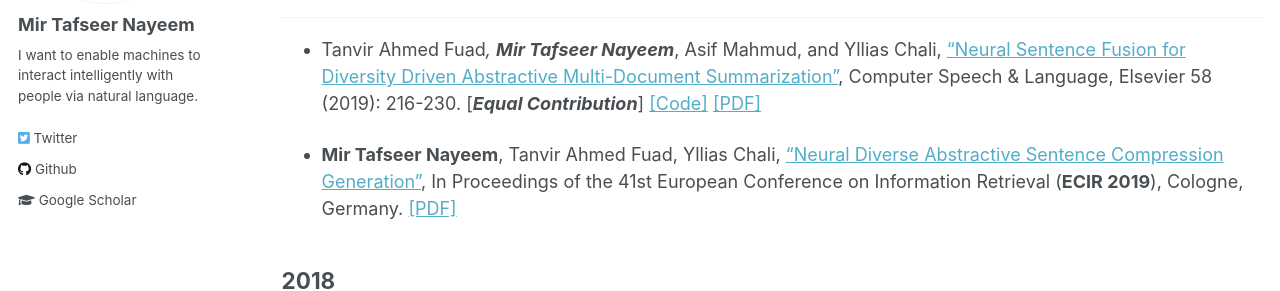
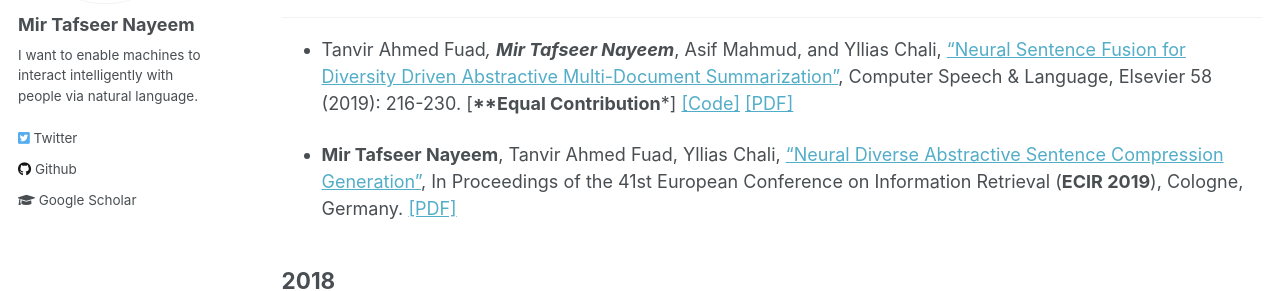
Before and after one commit to sujan-sarker/sujan-sarker.github.io, a Jekyll site: the page built from _pages/publications.md, in a window 1280 px wide and 900 px high. Shown: the part 283-574 px from the top of the window. Built offline with Jekyll 4.4.1, drawn with Linux system fonts in a browser that asks for light colours.

```diff
--- a/_pages/publications.md
+++ b/_pages/publications.md
@@ -12,7 +12,7 @@ author_profile: true
 
 ## 2019
 -----------
-*  Tanvir Ahmed Fuad*, **Mir Tafseer Nayeem***, Asif Mahmud, and Yllias Chali, ["Neural Sentence Fusion for Diversity Driven Abstractive Multi-Document Summarization"](https://www.sciencedirect.com/science/article/pii/S0885230818303449), Computer Speech & Language, Elsevier 58 (2019): 216-230. [***Equal Contribution***] [[Code]](https://github.com/tafseer-nayeem/NeuFuse-CSL2019) [[PDF]](https://tafseer-nayeem.github.io/files/CSL_Journal_2019.pdf)
+*  Tanvir Ahmed Fuad*, **Mir Tafseer Nayeem***, Asif Mahmud, and Yllias Chali, ["Neural Sentence Fusion for Diversity Driven Abstractive Multi-Document Summarization"](https://www.sciencedirect.com/science/article/pii/S0885230818303449), Computer Speech & Language, Elsevier 58 (2019): 216-230. [****Equal Contribution***] [[Code]](https://github.com/tafseer-nayeem/NeuFuse-CSL2019) [[PDF]](https://tafseer-nayeem.github.io/files/CSL_Journal_2019.pdf)
 
 *  **Mir Tafseer Nayeem**, Tanvir Ahmed Fuad, Yllias Chali, ["Neural Diverse Abstractive Sentence Compression Generation"](https://link.springer.com/chapter/10.1007/978-3-030-15719-7_14), In Proceedings of the 41st European Conference on Information Retrieval (**ECIR 2019**), Cologne, Germany. [[PDF]](https://tafseer-nayeem.github.io/files/ECIR_2019_paper.pdf)
 
```
